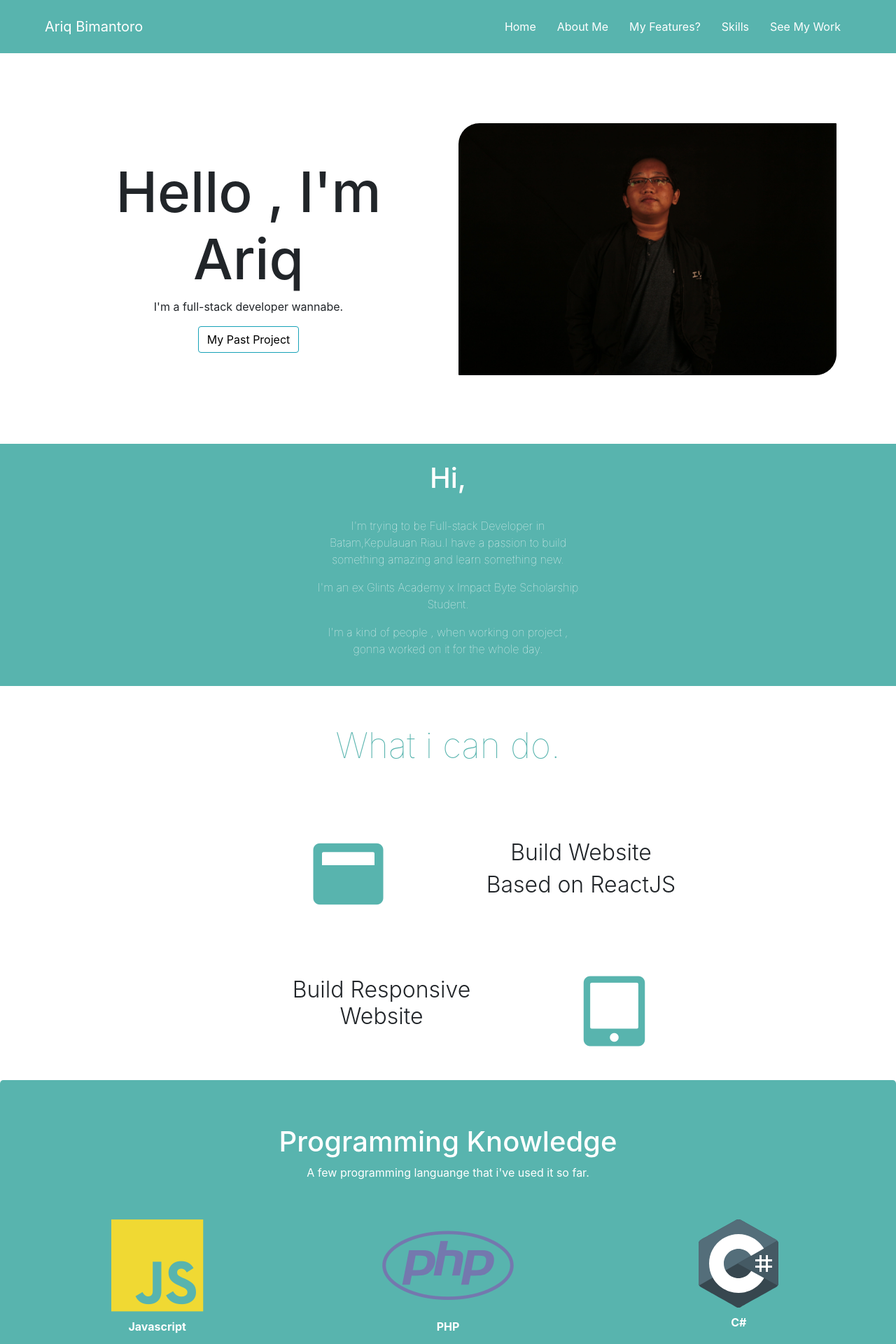
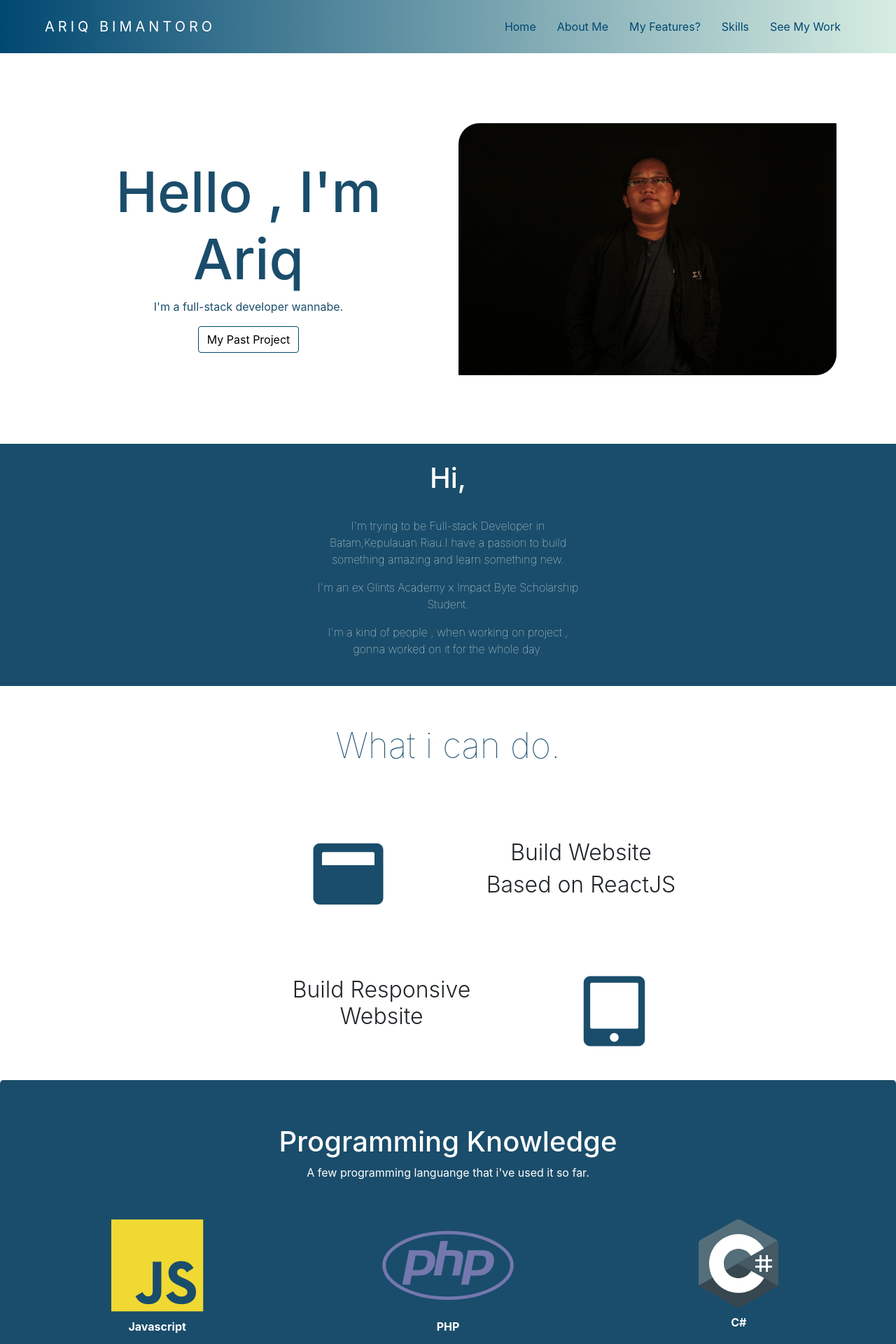
Before and after one commit to arb712/Portfolio-web, a React (Create React App) app: page / in a window 1280 px wide. Shown: the top 1920 px of the page at 70% size. Built offline with nearby package versions, Linux system fonts and the light colour scheme.

Commit message:
update ui

```diff
--- a/src/components/Home/Index.js
+++ b/src/components/Home/Index.js
@@ -1,7 +1,7 @@
 import React from 'react';
 import {Container,Row,Col,Button} from 'react-bootstrap';
 import Me from '../../image/me.jpg';
-
+import "../css/style.css";
 const Index = () => {
 
     return(
@@ -10,7 +10,7 @@ const Index = () => {
     <Col className="text-center colLandingQuotes " sm={6}>
       <h1>Hello , I'm Ariq</h1>
       <p>I'm a full-stack developer wannabe.</p>
-      <Button variant="outline-info"><a href="https://github.com/arb712">My Past Project</a></Button>{' '}
+      <Button variant="info" className="buttonProject"><a href="https://github.com/arb712" >My Past Project</a></Button>
     </Col>
     <Col sm={6} className="d-flex justify-content-center colImage">
       <img alt="#" src={Me} className="meImg"></img>
--- a/src/components/Navbar/Navbar.js
+++ b/src/components/Navbar/Navbar.js
@@ -6,7 +6,7 @@ import { Navbar, Nav, NavbarBrand } from "react-bootstrap";
 const Navibar = () => {
   return (
     <Navbar collapseOnSelect expand="lg" className="navBar">
-      <NavbarBrand className="navbarBrand ml-5">Ariq Bimantoro</NavbarBrand>
+      <NavbarBrand className="navbarBrand ml-5">ARIQ BIMANTORO</NavbarBrand>
       <Navbar.Toggle aria-controls="responsive-navbar-nav" className="navbarToggle"/>
       <Navbar.Collapse id="responsive-navbar-nav">
         <Nav className="ml-auto mr-5">
--- a/src/components/css/style.css
+++ b/src/components/css/style.css
@@ -13,20 +13,21 @@ body{
     padding-bottom: 50px;
 }
 .navBar{
-    background-color: #58b4ae !important;
-    color: white !important;
+    background-image:linear-gradient(to right, #014871, #d7ede2) !important;
+    color: black !important;
 }
 .navLink{
     padding: 15px !important;
-    color: white !important;
+    color: #014871 !important;
     line-height: 30px;
 }
 .navLink:hover{
     display: block !important;
-    background-color: #6ee0d9 !important;
+    background-color: #1a4d6b !important;
 }
 .navbarBrand{
     color: white !important;
+    letter-spacing: 5px;
 }
 .navbarToggle{
     border-color: white !important;
@@ -36,6 +37,7 @@ body{
 }
 .colLandingQuotes{
     margin-top: 150px;
+    color:#1a4d6b;
 }
 .colLandingQuotes h1{
     font-size: 80px;
@@ -46,10 +48,17 @@ body{
     margin-top: 100px;
     border-radius: 30px 1px 30px 1px;;
 }
+.buttonProject{
+    border-color:#014871 !important;
+    background-color:white !important;
+}
+.buttonProject:hover{
+    background-color:#014871 !important;
+}
 .aboutContainer{
     margin:0;
     padding: 25px;
-    background-color: #58b4ae;
+    background-color: #1a4d6b;
     color: white;
 }
 .aboutContainer p{
@@ -57,7 +66,7 @@ body{
 }
 .whatText{
     font-size: 50px;
-    color: #58b4ae;
+    color: #1a4d6b;
     font-weight: lighter;
 }
 
@@ -66,7 +75,7 @@ body{
 }
 .codeIcon{
     font-size: 100px;
-    color: #58b4ae !important;
+    color: #1a4d6b !important;
 }
 .codeJs{
     font-size: 150px;
@@ -83,7 +92,7 @@ body{
     padding-top: 30px;
 }
 .jumbotronCode{
-    background-color: #58b4ae !important;
+    background-color: #1a4d6b !important;
     margin-bottom: 0px !important;
 }
 .jumbotronCode p{
@@ -103,16 +112,16 @@ a:hover{
     padding: 10px !important;
 }
 .buttonBt{
-    background-color:#58b4ae !important ;
-    border-color: #58b4ae !important;
+    background-color:#1a4d6b !important ;
+    border-color: #1a4d6b !important;
 }
 .underlineMain {
     width: 160px;
-    border-bottom:2px solid  #58b4ae;
+    border-bottom:2px solid  #1a4d6b;
   }
   .jumbotronFooter{
       margin-bottom: 0px !important;
-      background-color: #58b4ae !important;
+      background-color: #1a4d6b !important;
   }
 .footer-copyright{
     color: white;
@@ -127,10 +136,12 @@ a:hover{
 .contactIcon{
     font-size: 50px;
     padding: 10px;
+    color:#d7ede2 !important;
 }
 .contactIcon2{
     font-size: 30px;
     padding: 10px;
+    color:#d7ede2 !important;
 }
 .iconCont{
     padding: 10px;
@@ -146,6 +157,14 @@ a:hover{
 @media all and (max-width:490px){
     .whatSubText h2{
         font-size: 20px;
+    }
+}
+@media all and (max-width:991px){
+    .navLink{
+        color: white !important;
+    }
+    .navLink:hover{
+        background-color: transparent !important;
     }
 }
 /* @media all and (max-width: 768px) {
```
